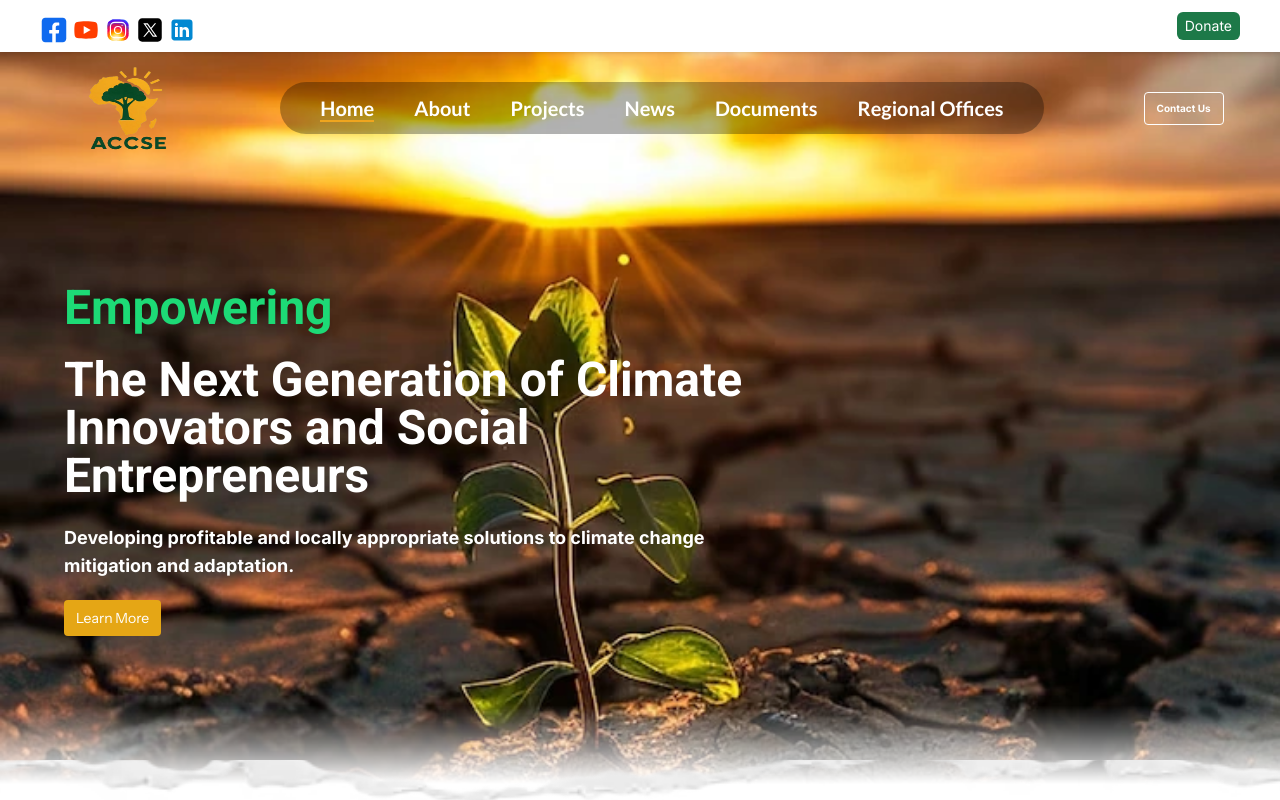
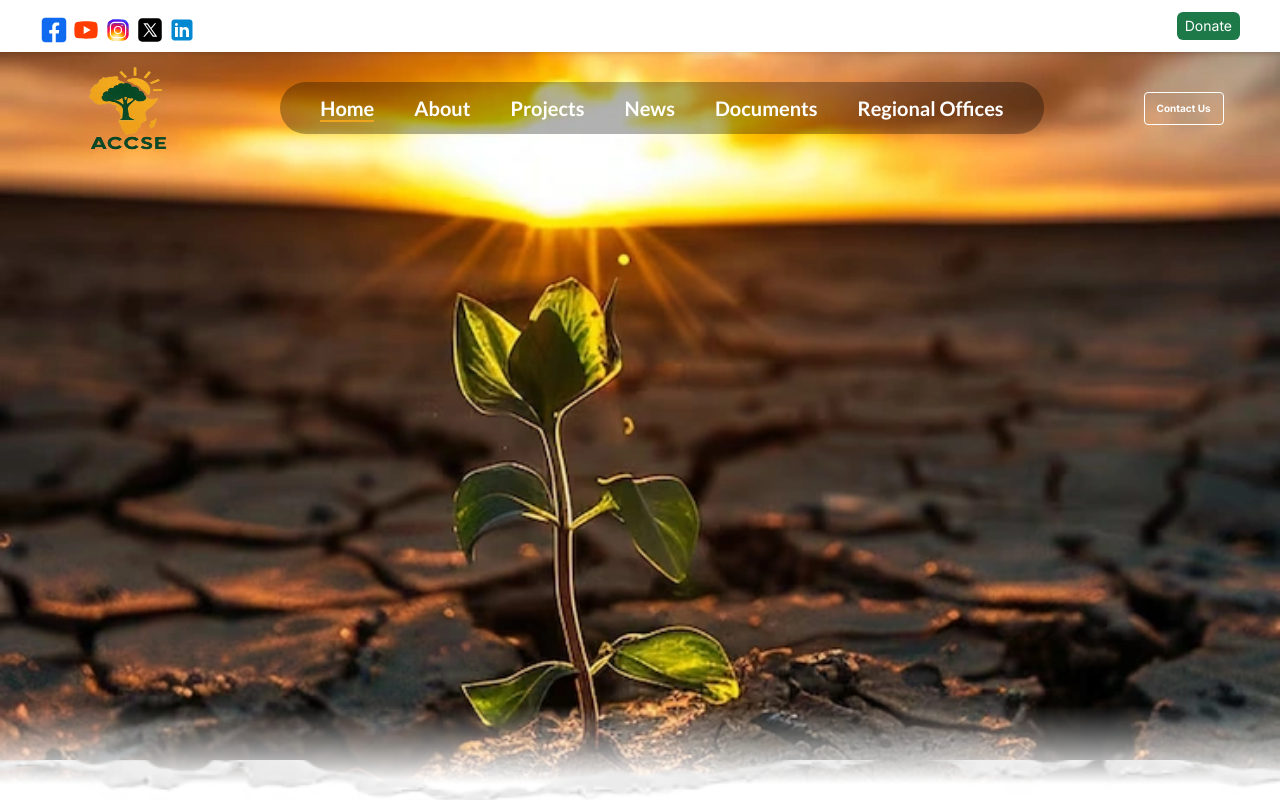
Before and after one commit to thesameakpalu/ACCSE, a React (Vite) app in the folder accse/: page / in a window 1280 px wide. Shown: the top 800 px of the page. Built offline with nearby package versions, Linux system fonts and the light colour scheme; a web font is replaced by a local one.

Commit message:
Added animations to the banners of all the pages applicable

```diff
--- a/accse/src/components/About/aboutPageBanner.tsx
+++ b/accse/src/components/About/aboutPageBanner.tsx
@@ -17,13 +17,13 @@ function AboutPageBanner() {
     <div className="absolute inset-0 z-20 flex gap-5 items-center justify-center pt-30 px-6 ml-10 text-white">
       {/* Left Text */}
       <div className="w-1/2 flex justify-center items-center">
-        <p className="md:text-2xl lg:text-4xl 2xl:text-[150px] mt-1 font-bold font-Inter">
+        <p className=" fade-in-up opacity-0 md:text-2xl lg:text-4xl 2xl:text-[150px] mt-1 font-bold font-Inter" style={{ animationDelay: '0.5s' }}>
           DONATE TODAY TO HELP <br className='md:hidden lg:block' /> SAFEGUARD AND REBUILD OUR <br className='md:hidden xl:block' /> ENVIRONMENT
         </p>
       </div>
 
       {/* Right Form */}
-      <div className="w-1/2 flex justify-center items-center">
+      <div className=" fade-in-right opacity-0 w-1/2 flex justify-center items-center" style={{ animationDelay: '0.8s' }}>
         <form className="space-y-8 w-[90%] border border-white py-5 px-10 font-Roboto">
           <div>
             <label htmlFor="name" className="block mb-2 font-medium">Name</label>
@@ -58,13 +58,13 @@ function AboutPageBanner() {
     <div className="absolute inset-0 z-20 flex flex-col pt-30 gap-10 items-center justify-center  px-4 text-white">
       {/* Text Section */}
       <div className="text-center px-2">
-        <p className="text-xl sm:text-2xl font-bold font-Inter leading-relaxed">
+        <p className=" fade-in-up opacity-0 text-xl sm:text-2xl font-bold font-Inter leading-relaxed" style={{ animationDelay: '0.5s' }}>
           DONATE TODAY TO HELP  SAFEGUARD AND REBUILD OUR  ENVIRONMENT
         </p>
       </div>
 
       {/* Form Section */}
-      <form className="w-full max-w-sm border border-white p-4 space-y-4 font-Roboto">
+      <form className=" fade-in-right opacity-0 w-full max-w-sm border border-white p-4 space-y-4 font-Roboto" style={{ animationDelay: '0.8s' }}>
         <div>
           <label htmlFor="name" className="block mb-1 font-medium">Name</label>
           <input id="name" type="text" className="w-full p-1 border border-white rounded focus:outline-none focus:border-[#1D7948]" />
--- a/accse/src/components/Home/LandingPageBanner.tsx
+++ b/accse/src/components/Home/LandingPageBanner.tsx
@@ -16,16 +16,16 @@ function LandingpageBanner() {
 
           {/*1st Text Content */}
           <div className="absolute inset-0 z-20 flex flex-col gap-5 items-start justify-center  pt-30 px-6 ml-10 text-white ">
-            <p className="md:text-3xl lg:text-5xl 2xl:text-[150px] text-[#1DDA76] font-bold font-Roboto ">Empowering</p>
-            <p className="md:text-3xl lg:text-5xl 2xl:text-[150px] mt-1 font-bold   font-Roboto">
+            <p className="fade-in-up opacity-0 md:text-3xl lg:text-5xl 2xl:text-[150px] text-[#1DDA76] font-bold font-Roboto " style={{ animationDelay: '0.5s' }}>Empowering</p>
+            <p className=" fade-in-up opacity-0 md:text-3xl lg:text-5xl 2xl:text-[150px] mt-1 font-bold   font-Roboto" style={{ animationDelay: '0.8s' }}>
               The Next Generation of Climate <br /> Innovators and Social <br /> Entrepreneurs
             </p>
 
-            <p className="text-lg 2xl:text-5xl mt-1 font-bold font-Inter">
+            <p className="fade-in-up opacity-0 text-lg 2xl:text-5xl mt-1 font-bold font-Inter" style={{ animationDelay: '1.0s' }}>
               Developing profitable and locally appropriate solutions to climate  change <br /> mitigation and adaptation.
             </p>
 
-          <button className="font-ISsans text-sm text-white bg-[#E5A615] px-3 py-2 rounded-sm transition-transform duration-300 ease-in-out transform hover:scale-110">
+          <button className=" fade-in-up opacity-0 font-ISsans text-sm text-white bg-[#E5A615] px-3 py-2 rounded-sm transition-transform duration-300 ease-in-out transform hover:scale-110" style={{ animationDelay: '1.0s' }}>
            Learn More
           </button>
 
@@ -42,20 +42,20 @@ function LandingpageBanner() {
 
             <div className="absolute inset-0 z-20 flex flex-col gap-4 items-start justify-center px-4 pt-12  text-white">
 
-              <p className="text-3xl ms:text-4xl text-[#1DDA76] font-bold font-Roboto">
+              <p className="fade-in-up opacity-0 text-3xl ms:text-4xl text-[#1DDA76] font-bold font-Roboto" style={{ animationDelay: '0.5s' }}>
                 Empowering
               </p>
 
-              <p className="text-2xl ms:text-3xl mt-2  font-bold font-Roboto">
+              <p className=" fade-in-up opacity-0 text-2xl ms:text-3xl mt-2  font-bold font-Roboto" style={{ animationDelay: '0.8s' }}>
                 The <span className=' bg-black/40 p-2 rounded-md'>Next Generation</span> of Climate  Innovators and Social  Entrepreneurs
               </p>
 
-              <p className="text-base font-bold font-Inter mt-2">
+              <p className=" fade-in-up opacity-0 text-base font-bold font-Inter mt-2" style={{ animationDelay: '1.0s' }}>
                 Developing profitable and locally appropriate solutions to climate change
                 mitigation and adaptation.
               </p>
 
-              <button className="mt-4 font-ISsans text-sm text-white bg-[#E5A615] px-2 py-1 rounded-sm transition-transform duration-300 ease-in-out transform hover:scale-105">
+              <button className="fade-in-up opacity-0 mt-4 font-ISsans text-sm text-white bg-[#E5A615] px-2 py-1 rounded-sm transition-transform duration-300 ease-in-out transform hover:scale-105" style={{ animationDelay: '1.0s' }}>
                 Learn More
               </button>
             </div>
--- a/accse/src/components/News/newsBanner.tsx
+++ b/accse/src/components/News/newsBanner.tsx
@@ -18,7 +18,7 @@ function NewsBanner() {
     <div className="absolute inset-0 z-20 flex gap-5 items-center justify-start pt-30 px-6 ml-10 text-white">
       {/* Left Text */}
       <div className=" flex justify-center items-center">
-        <p className="md:text-2xl lg:text-4xl 2xl:text-[100px] mt-1 font-bold font-Inter uppercase">
+        <p className="fade-in-up opacity-0 md:text-2xl lg:text-4xl 2xl:text-[100px] mt-1 font-bold font-Inter uppercase" style={{ animationDelay: '0.5s' }}>
          Follow our journey as we <br /> empower communities and <br /> drive local climate <br /> solutions.
         </p>
       </div>
@@ -40,7 +40,7 @@ function NewsBanner() {
 
     {/* Contents */}
     <div className="absolute inset-0 z-20 flex items-center justify-center px-4 text-white">
-      <p className="text-lg text-center font-bold font-Inter uppercase leading-snug">
+      <p className="fade-in-up opacity-0 text-lg text-center font-bold font-Inter uppercase leading-snug" style={{ animationDelay: '0.5s' }}>
         Follow our journey as we <br /> empower communities and <br /> drive local climate <br /> solutions.
       </p>
     </div>
--- a/accse/src/index.css
+++ b/accse/src/index.css
@@ -29,3 +29,34 @@
       mask: linear-gradient(to bottom, #000 90%, transparent);
     }
   }
+
+
+  @keyframes fade-in-up {
+  from {
+    opacity: 0;
+    transform: translateY(20px);
+  }
+  to {
+    opacity: 1;
+    transform: translateY(0);
+  }
+}
+
+@keyframes fade-in-right {
+  from {
+    opacity: 0;
+    transform: translateX(40px);
+  }
+  to {
+    opacity: 1;
+    transform: translateX(0);
+  }
+}
+
+.fade-in-up {
+  animation: fade-in-up 0.8s ease-out forwards;
+}
+
+.fade-in-right {
+  animation: fade-in-right 0.8s ease-out forwards;
+}
```
